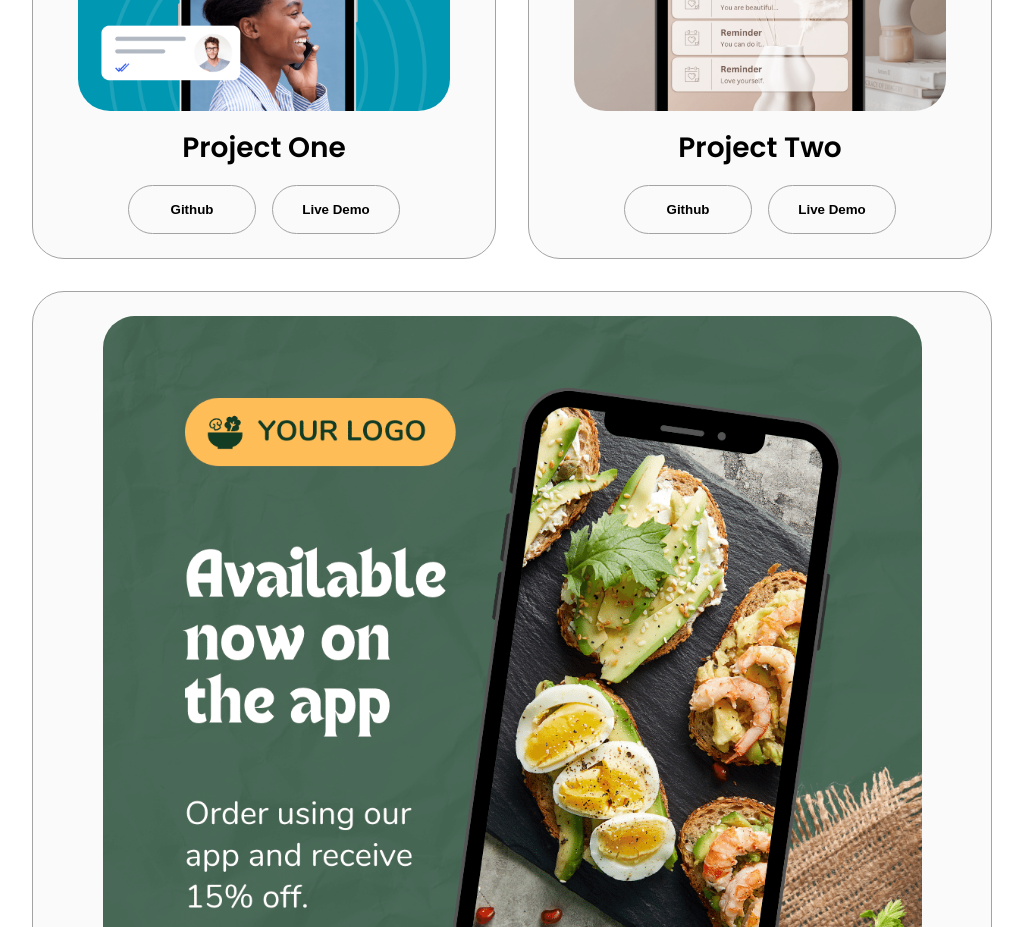
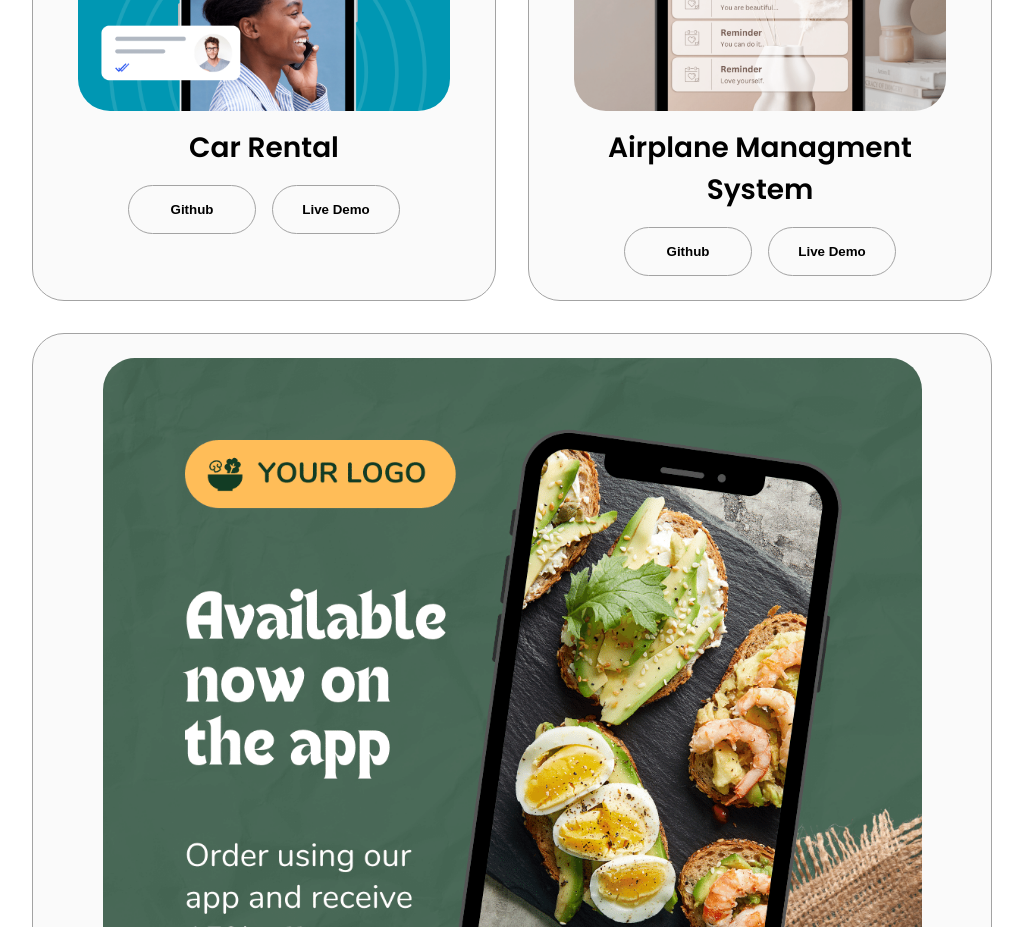
Before and after one commit to iamabhi2op/github-portfolio, a plain HTML site: page index.html in a window 1280 px wide. Shown: the part 2880-3807 px from the top of the page, without its empty margins (128-1151 px from the left). Drawn offline with Linux system fonts and the light colour scheme.

Commit message:
Project name update

```diff
--- a/index.html
+++ b/index.html
@@ -291,7 +291,7 @@
                 class="project-img"
               />
             </div>
-            <h2 class="experience-sub-title project-title">Project One</h2>
+            <h2 class="experience-sub-title project-title">Car Rental</h2>
             <div class="btn-container">
               <button
                 class="btn btn-color-2 project-btn"
@@ -315,7 +315,7 @@
                 class="project-img"
               />
             </div>
-            <h2 class="experience-sub-title project-title">Project Two</h2>
+            <h2 class="experience-sub-title project-title">Airplane Managment System</h2>
             <div class="btn-container">
               <button
                 class="btn btn-color-2 project-btn"
```
